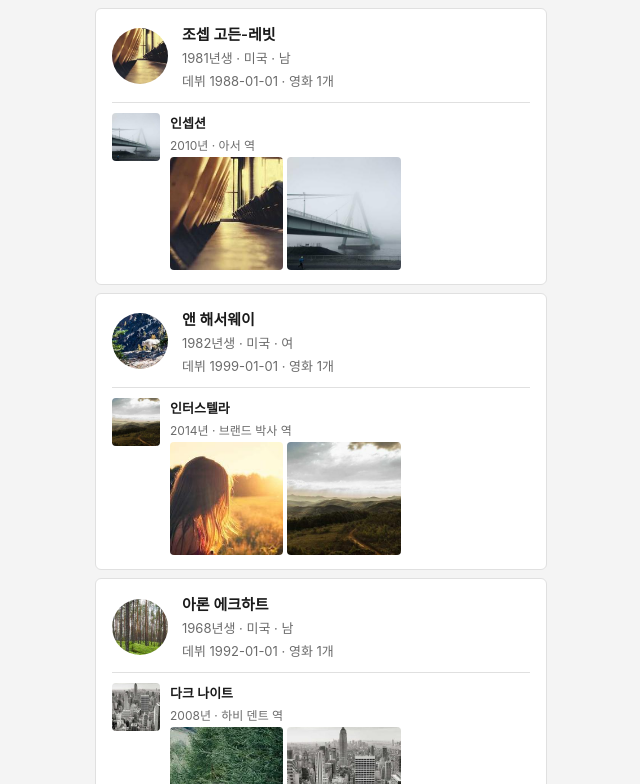
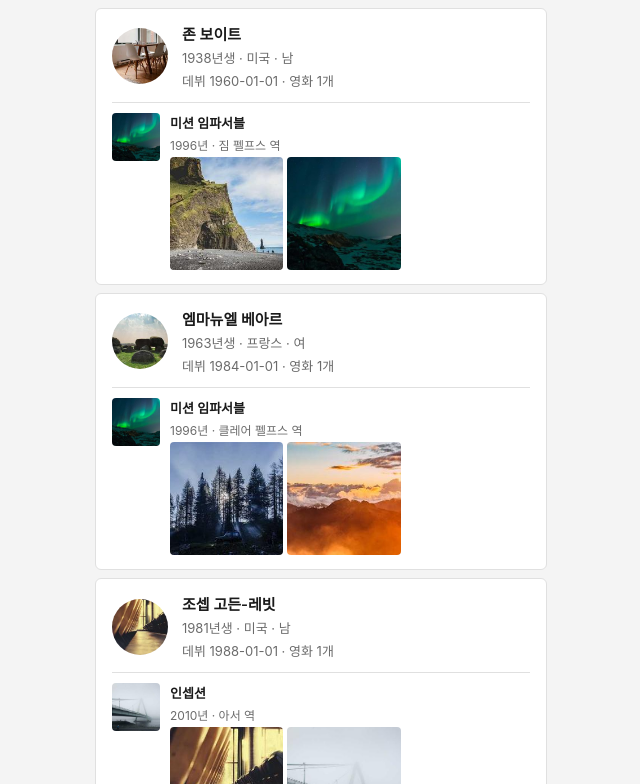
Before and after one commit to danielk0121/actorgram, a React (Vite) app in the folder actorsapp/: page / in a window 1280 px wide. Shown: the part 10076-10860 px from the top of the page, without its empty margins (319-959 px from the left). Built offline with nearby package versions, Linux system fonts and the light colour scheme.

Commit message:
미션 임파서블·블리치 배역 이미지 추가

```diff
--- a/actorsapp/src/data/movies.ts
+++ b/actorsapp/src/data/movies.ts
@@ -13,9 +13,9 @@ export const SAMPLE_MOVIES: Movie[] = [
     mainActors: [1, 2, 3, 4],
     cast: [
       { id: 1, actorId: 1, role: '이단 헌트', roleImages: ['/images/mi1.jpg', '/images/mi2.jpg', '/images/mi3.jpg', '/images/poster2.jpg', '/images/poster3.jpg', '/images/poster4.jpg', '/images/poster5.jpg', '/images/poster6.jpg', '/images/poster7.jpg', '/images/poster8.jpg', '/images/poster9.jpg', '/images/poster10.jpg'] },
-      { id: 2, actorId: 2, role: '짐 펠프스' },
-      { id: 3, actorId: 3, role: '클레어 펠프스' },
-      { id: 4, actorId: 4, role: '유진 킷트리지' },
+      { id: 2, actorId: 2, role: '짐 펠프스', roleImages: ['/images/mi2.jpg', '/images/poster13.jpg'] },
+      { id: 3, actorId: 3, role: '클레어 펠프스', roleImages: ['/images/mi1.jpg', '/images/mi3.jpg'] },
+      { id: 4, actorId: 4, role: '유진 킷트리지', roleImages: ['/images/mi2.jpg'] },
     ],
   },
   {
@@ -318,7 +318,7 @@ export const SAMPLE_MOVIES: Movie[] = [
       { id: 114, actorId: 106, role: '쿠로사키 이치고', roleImages: ['/images/poster9.jpg', '/images/actor71.jpg', '/images/actor72.jpg'] },
       { id: 115, actorId: 107, role: '아바라이 렌지', roleImages: ['/images/actor70.jpg', '/images/poster9.jpg'] },
       { id: 116, actorId: 105, role: '쿠치키 루키아', roleImages: ['/images/poster9.jpg', '/images/actor70.jpg'] },
-      { id: 117, actorId: 108, role: '이노우에 오리히메' },
+      { id: 117, actorId: 108, role: '이노우에 오리히메', roleImages: ['/images/actor72.jpg', '/images/poster9.jpg'] },
       { id: 118, actorId: 104, role: '울키오라', roleImages: ['/images/poster9.jpg', '/images/actor71.jpg'] },
     ],
   },
```
